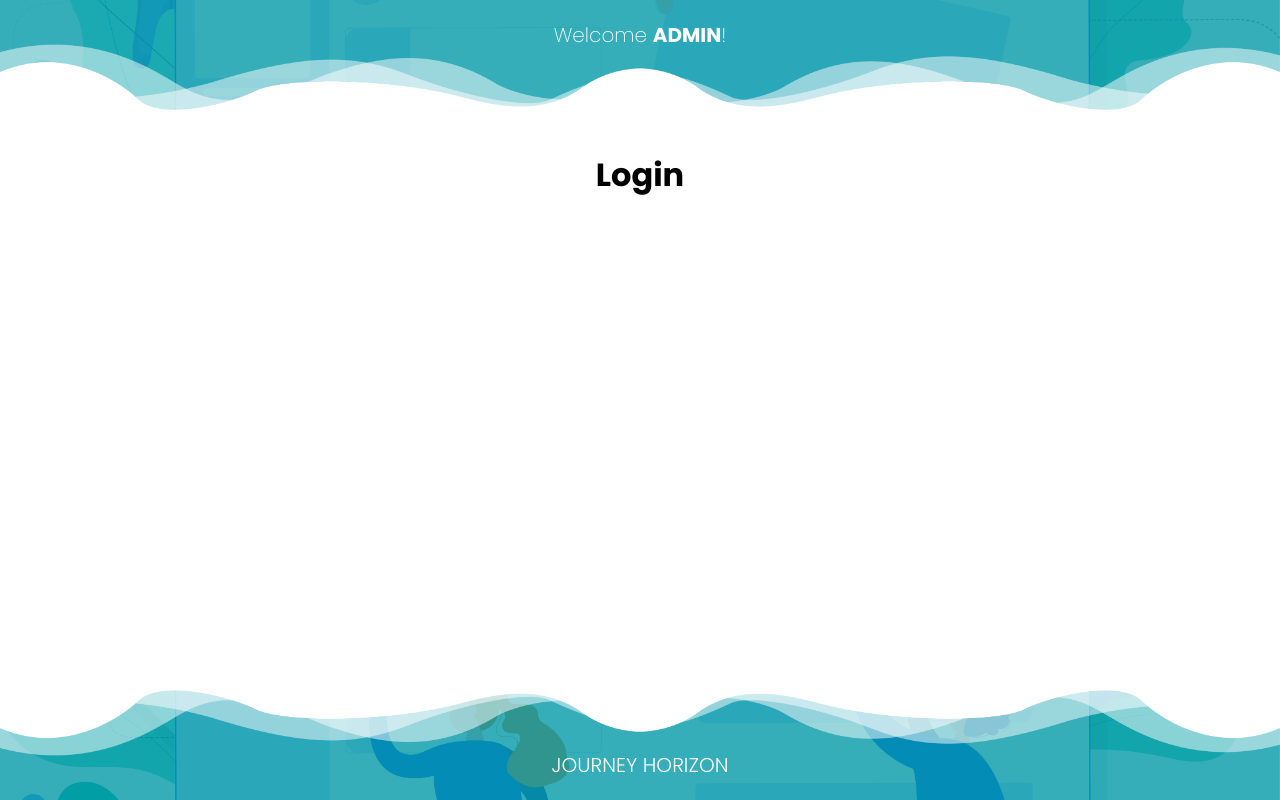
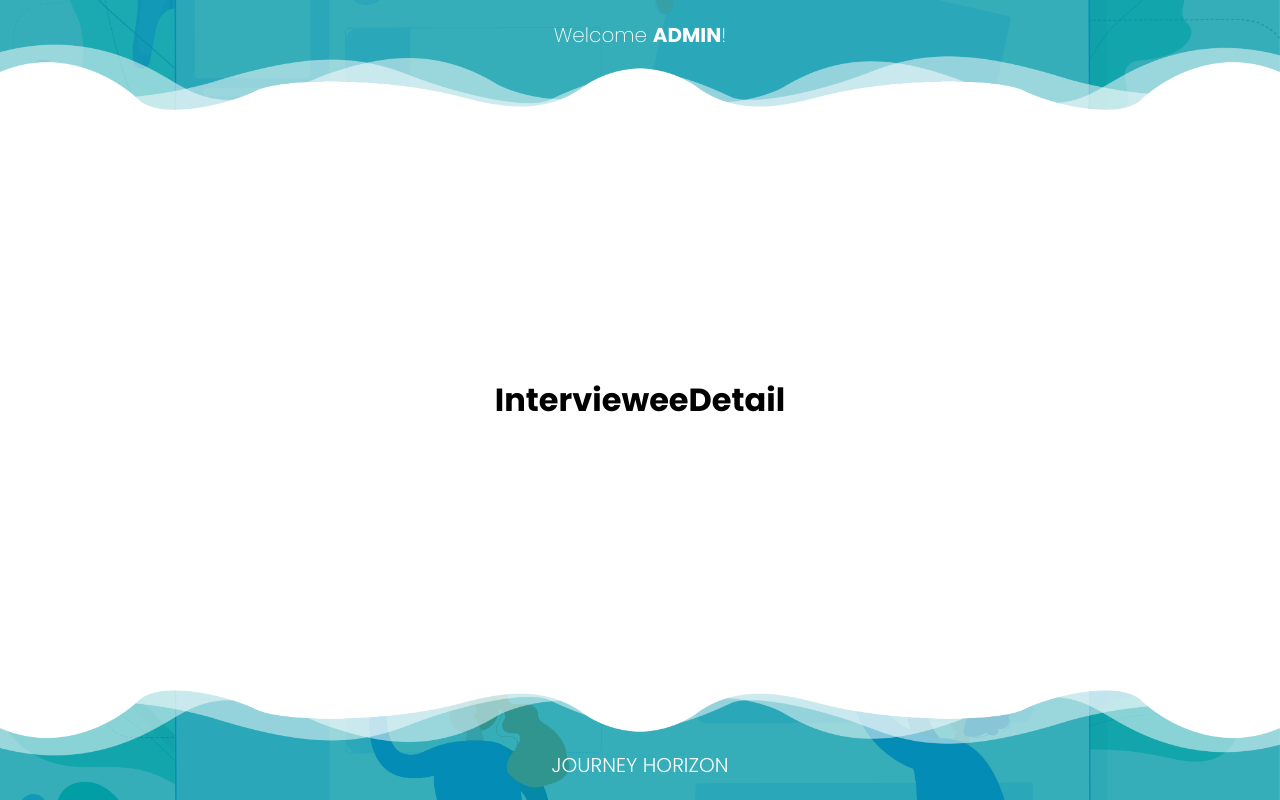
Before and after one commit to journeyhorizon/jh_interview_testing_tool, a React (Create React App) app: page /admin/interviewee/1/englishtest in a window 1280 px wide. Built offline with nearby package versions, Linux system fonts and the light colour scheme.

Commit message:
Change routes of admin page (relate to login)

```diff
--- a/src/components/AdminPage/AdminPage.js
+++ b/src/components/AdminPage/AdminPage.js
@@ -17,12 +17,12 @@ class AdminPage extends React.Component {
         <Header name="Admin" />
         <div className={css.container}>
           <Switch>
-            <Route path="/admin" component={Login} />
-            <Route path="/admin/intervieweelist" component={IntervieweeList} />
-            <Route exact path="/admin/interviewee/:fullname" component={IntervieweeDetail} />
+            <Route exact path="/admin" component={Login} />
+            <Route exact path="/admin/intervieweelist" component={IntervieweeList} />
+            <Route path="/admin/interviewee/:fullname" component={IntervieweeDetail} />
             <Route path="/admin/interviewee/:fullname/logictest" component={ReviewPageOfLogicTest} />
             <Route path="/admin/interviewee/:fullname/englishtest" component={ReviewPageOfEnglishTest} />
-            <Redirect from="/admin/*" to="/adminnotfound" />
+            <Redirect to="/adminnotfound" />
           </Switch>
         </div>
         <Footer />
--- a/src/components/AdminPage/AdminPage.module.scss
+++ b/src/components/AdminPage/AdminPage.module.scss
@@ -6,7 +6,7 @@ $extraLarge: 1600px;
 .container {
   display: flex;
   flex-direction: column;
-  justify-content: flex-start;
+  justify-content: center;
   align-items: center;
   flex-grow: 1;
   margin: 5px 0;
```
